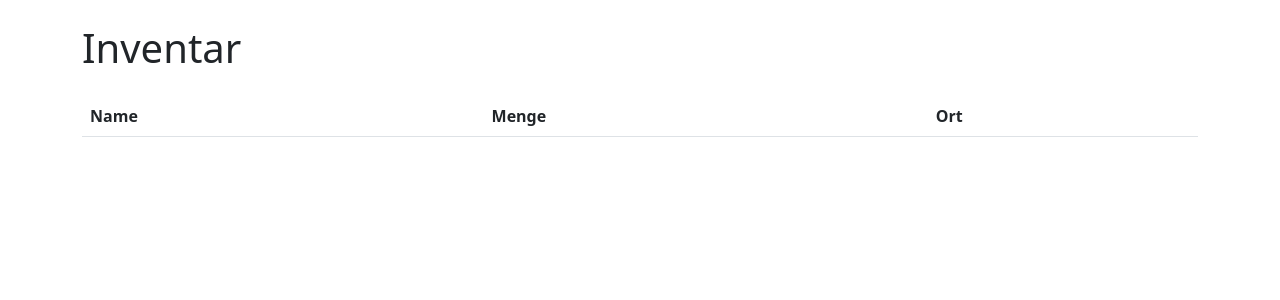
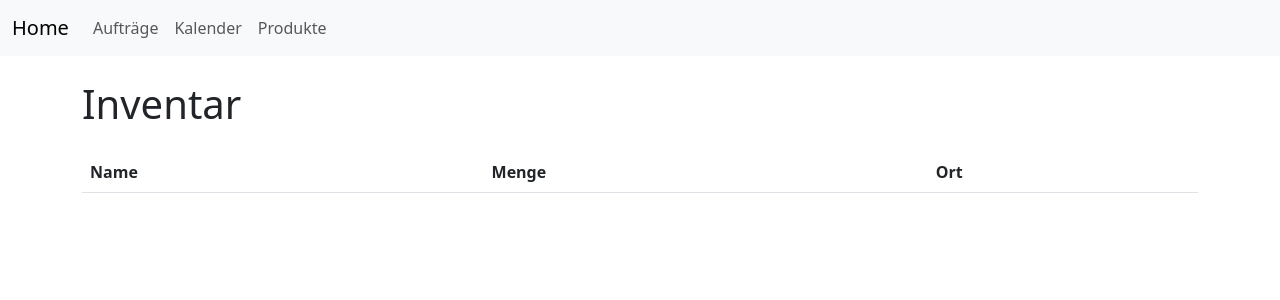
Before and after one commit to ChessJoke27/PP, a Django app: page / in a window 1280 px wide. Shown: the top 300 px of the page. Run offline with Django 4.2, Linux system fonts and the light colour scheme; data that the repository does not hold is empty.

Commit message:
Add navigation bar and placeholder pages

```diff
--- a/inventurprojekt/inventurprojekt/urls.py
+++ b/inventurprojekt/inventurprojekt/urls.py
@@ -3,7 +3,10 @@ from django.urls import path, include
 from django.views.generic import TemplateView
 
 urlpatterns = [
-    path('', TemplateView.as_view(template_name='base.html'), name='home'),
+    path('', TemplateView.as_view(template_name='inventory.html'), name='home'),
+    path('auftraege/', TemplateView.as_view(template_name='orders.html'), name='orders'),
+    path('kalender/', TemplateView.as_view(template_name='calendar.html'), name='calendar'),
+    path('produkte/', TemplateView.as_view(template_name='products.html'), name='products'),
     path('admin/', admin.site.urls),
     path('api/', include('inventory.urls')),
 ]
--- a/inventurprojekt/templates/base.html
+++ b/inventurprojekt/templates/base.html
@@ -1,25 +1,27 @@
 <!DOCTYPE html>
-<html lang="en">
+<html lang="de">
 <head>
     <meta charset="UTF-8">
     <meta name="viewport" content="width=device-width, initial-scale=1">
-    <title>Inventur</title>
+    <title>{% block title %}Inventur{% endblock %}</title>
     <link rel="stylesheet" href="https://cdn.jsdelivr.net/npm/bootstrap@5.3.0/dist/css/bootstrap.min.css">
 </head>
 <body>
-    <div class="container my-4">
-        <h1 class="mb-4">Inventar</h1>
-        <table class="table" id="items-table">
-            <thead>
-                <tr>
-                    <th>Name</th>
-                    <th>Menge</th>
-                    <th>Ort</th>
-                </tr>
-            </thead>
-            <tbody></tbody>
-        </table>
+    <nav class="navbar navbar-expand-lg navbar-light bg-light mb-4">
+        <div class="container-fluid">
+            <a class="navbar-brand" href="/">Home</a>
+            <div class="collapse navbar-collapse">
+                <ul class="navbar-nav me-auto">
+                    <li class="nav-item"><a class="nav-link" href="{% url 'orders' %}">Aufträge</a></li>
+                    <li class="nav-item"><a class="nav-link" href="{% url 'calendar' %}">Kalender</a></li>
+                    <li class="nav-item"><a class="nav-link" href="{% url 'products' %}">Produkte</a></li>
+                </ul>
+            </div>
+        </div>
+    </nav>
+    <div class="container">
+        {% block content %}{% endblock %}
     </div>
-    <script src="/static/js/inventory.js"></script>
+    {% block scripts %}{% endblock %}
 </body>
 </html>
--- /dev/null
+++ b/inventurprojekt/templates/calendar.html
@@ -0,0 +1,6 @@
+{% extends 'base.html' %}
+{% block title %}Kalender{% endblock %}
+{% block content %}
+<h1>Kalender</h1>
+<p>Kalender-Übersicht.</p>
+{% endblock %}
--- /dev/null
+++ b/inventurprojekt/templates/inventory.html
@@ -0,0 +1,18 @@
+{% extends 'base.html' %}
+{% block title %}Inventar{% endblock %}
+{% block content %}
+<h1 class="mb-4">Inventar</h1>
+<table class="table" id="items-table">
+    <thead>
+        <tr>
+            <th>Name</th>
+            <th>Menge</th>
+            <th>Ort</th>
+        </tr>
+    </thead>
+    <tbody></tbody>
+</table>
+{% endblock %}
+{% block scripts %}
+<script src="/static/js/inventory.js"></script>
+{% endblock %}
--- /dev/null
+++ b/inventurprojekt/templates/orders.html
@@ -0,0 +1,6 @@
+{% extends 'base.html' %}
+{% block title %}Aufträge{% endblock %}
+{% block content %}
+<h1>Aufträge</h1>
+<p>Hier könnten Ihre Aufträge stehen.</p>
+{% endblock %}
--- /dev/null
+++ b/inventurprojekt/templates/products.html
@@ -0,0 +1,6 @@
+{% extends 'base.html' %}
+{% block title %}Produkte{% endblock %}
+{% block content %}
+<h1>Produkte</h1>
+<p>Liste der Produkte.</p>
+{% endblock %}
```
